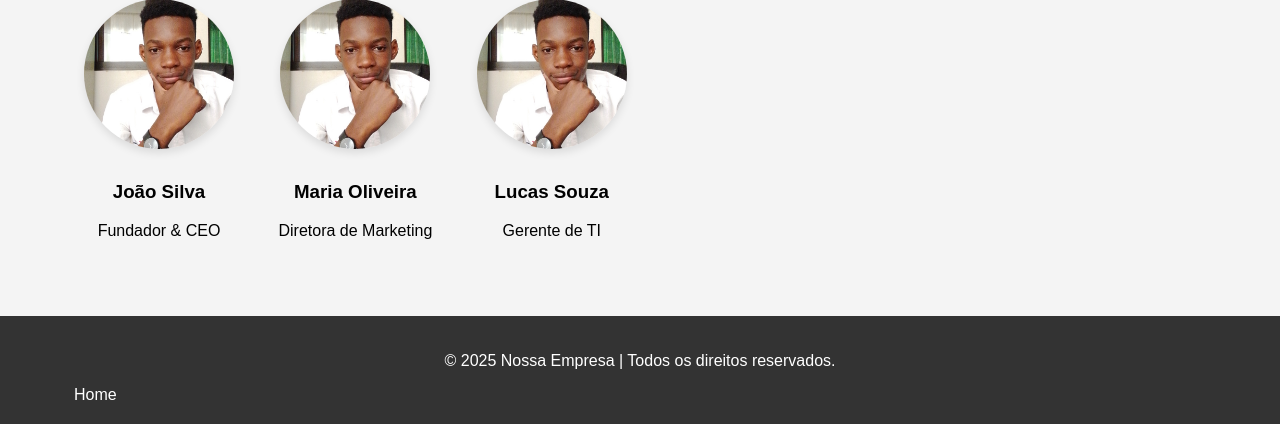
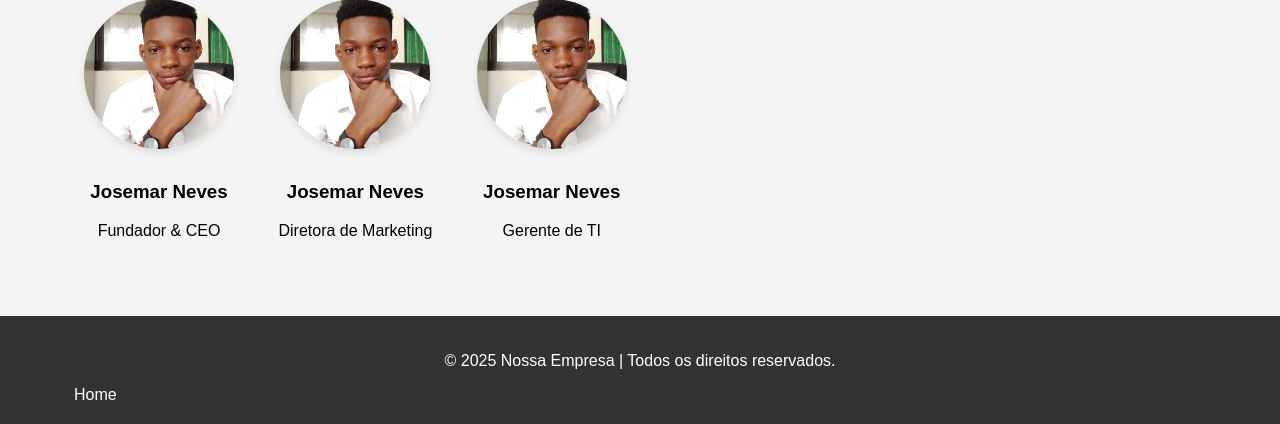
Before and after one commit to jnevesthe/cod, a Django app: page /sobre/ in a window 1280 px wide. Shown: the part 586-1010 px from the top of the page. Run offline with Django 5.2, Linux system fonts and the light colour scheme.

Commit message:
Update sobre.html

```diff
--- a/paginas/templates/paginas/sobre.html
+++ b/paginas/templates/paginas/sobre.html
@@ -75,17 +75,17 @@
                 <h2>Conheça Nossa Equipe</h2>
                 <div class="team-member">
                     <img src="{% static 'foto.jpg' %}" alt="Membro 1">
-                    <h3>João Silva</h3>
+                    <h3>Josemar Neves</h3>
                     <p>Fundador & CEO</p>
                 </div>
                 <div class="team-member">
                     <img src="{% static 'foto.jpg' %}" alt="Membro 2">
-                    <h3>Maria Oliveira</h3>
+                    <h3>Josemar Neves</h3>
                     <p>Diretora de Marketing</p>
                 </div>
                 <div class="team-member">
                     <img src="{% static 'foto.jpg' %}" alt="Membro 3">
-                    <h3>Lucas Souza</h3>
+                    <h3>Josemar Neves</h3>
                     <p>Gerente de TI</p>
                 </div>
             </section>
```
